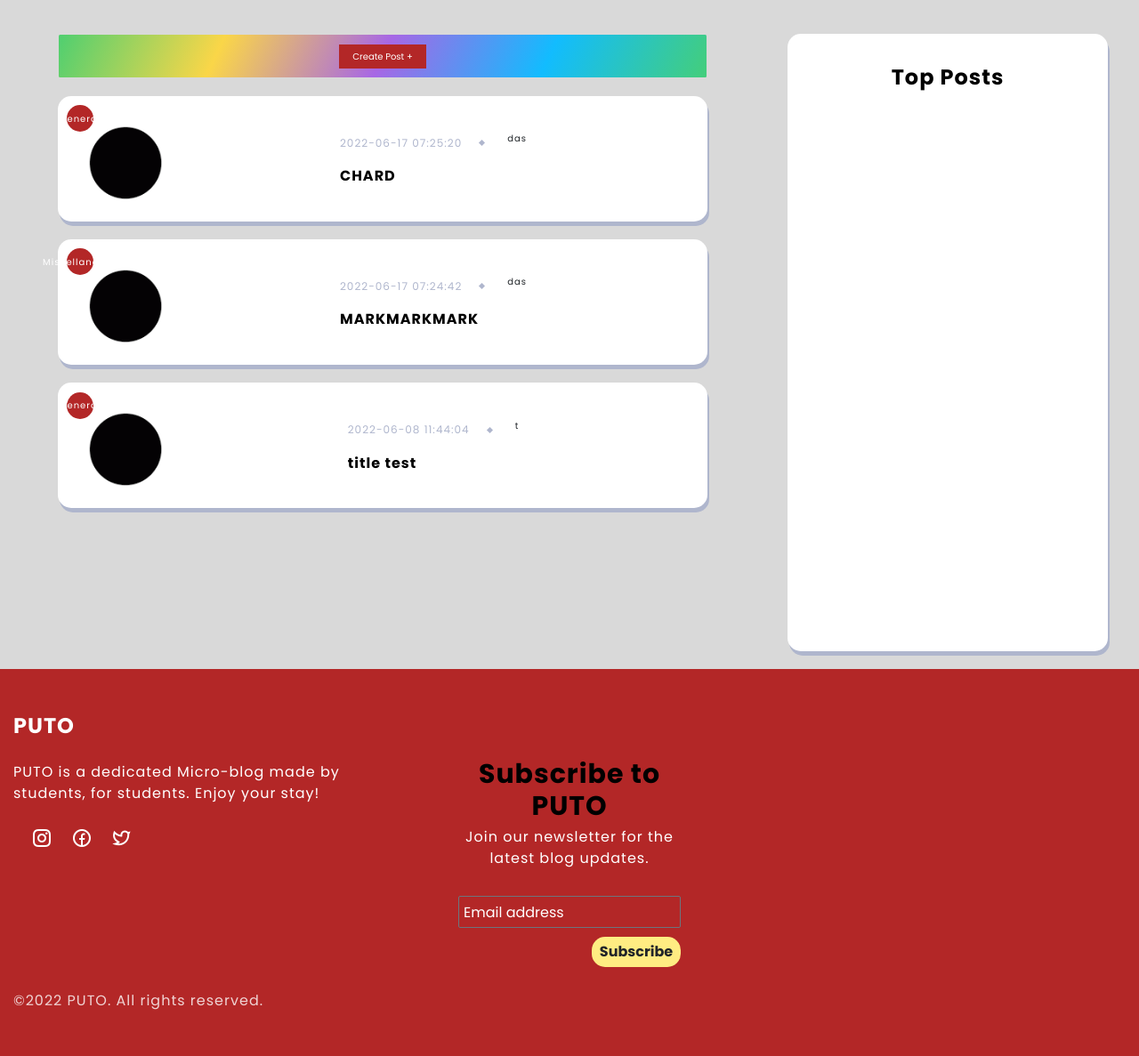
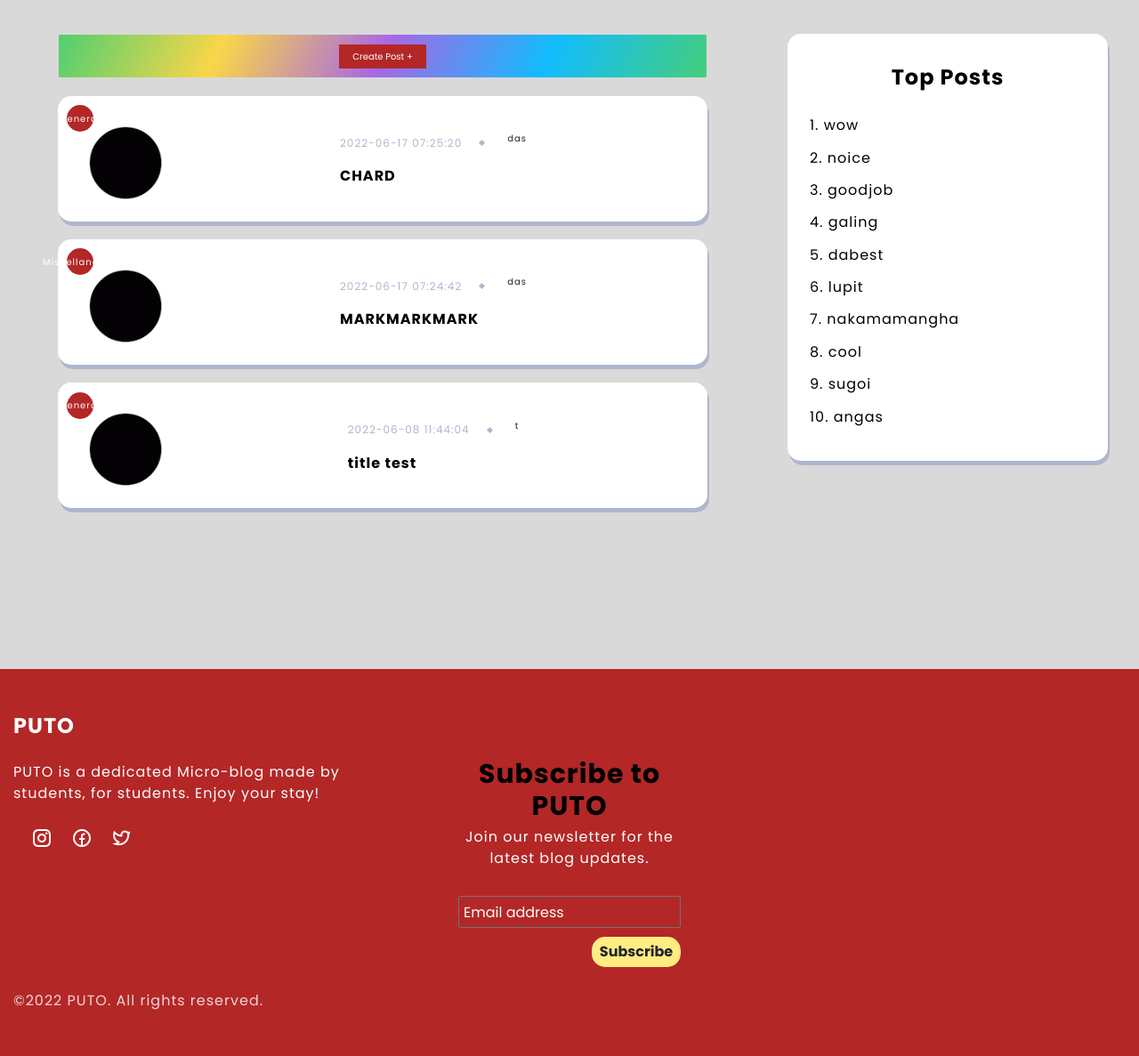
Before and after one commit to RenrenYGO/PutoSE, a CodeIgniter app: page /PutoSE/ in a window 1280 px wide. Shown: the part 56-1243 px from the top of the page at 89% size. Run offline with CodeIgniter, Linux system fonts and the light colour scheme; data comes from the database, SQL or seed files in the repository; some libraries are stand-ins or nearby versions.

Commit message:
Added fixed height and default value for sidebar

```diff
--- a/application/views/pages/dashboard.php
+++ b/application/views/pages/dashboard.php
@@ -83,7 +83,16 @@
             <div class="sidebar d-grid">
 
                 <h3 class="title featured-content-title">Top Posts</h3>
-
+                <a href ="#">1. wow</a>
+                <a href ="#">2. noice</a>
+                <a href ="#">3. goodjob</a>
+                <a href ="#">4. galing</a>
+                <a href ="#">5. dabest</a>
+                <a href ="#">6. lupit</p>
+                <a href ="#">7. nakamamangha</a>
+                <a href ="#">8. cool</a>
+                <a href ="#">9. sugoi</a>
+                <a href ="#">10. angas</a>
             </div>
 
         </div>
--- a/assets/css/main.css
+++ b/assets/css/main.css
@@ -735,6 +735,16 @@ label {
     border-bottom-left-radius: 15px;
     box-shadow: 2px 5px;
     margin: 0 2rem;
+    height: 30em;
+}
+
+.sidebar a{
+    color:  black;
+}
+
+.sidebar a:hover{
+    color:  var(--hover-dark-color);
+    text-decoration: underline;
 }
 
 .trending-news-box {
```
